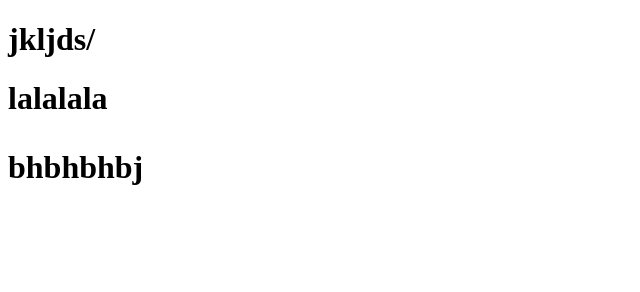
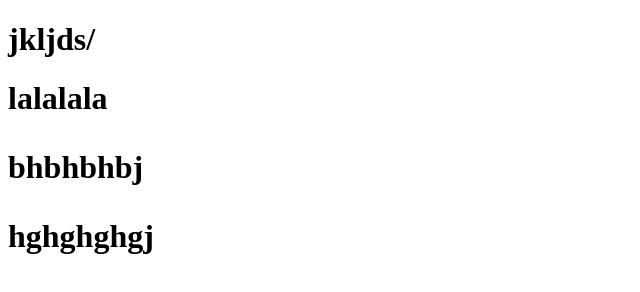
Before and after one commit to Mae94/Create, a plain HTML site: page index.html in a window 1280 px wide. Shown: the whole page, without its empty margins (0-640 px from the left). Drawn offline with Linux system fonts and the light colour scheme.

Commit message:
cjsafbdsjb

```diff
--- a/index.html
+++ b/index.html
@@ -10,5 +10,6 @@
     <h1>jkljds/<h1>
         <div>lalalala</div>
         <p>bhbhbhbj</p>
+        <p>hghghghgj</p>
 </body>
 </html>
```
